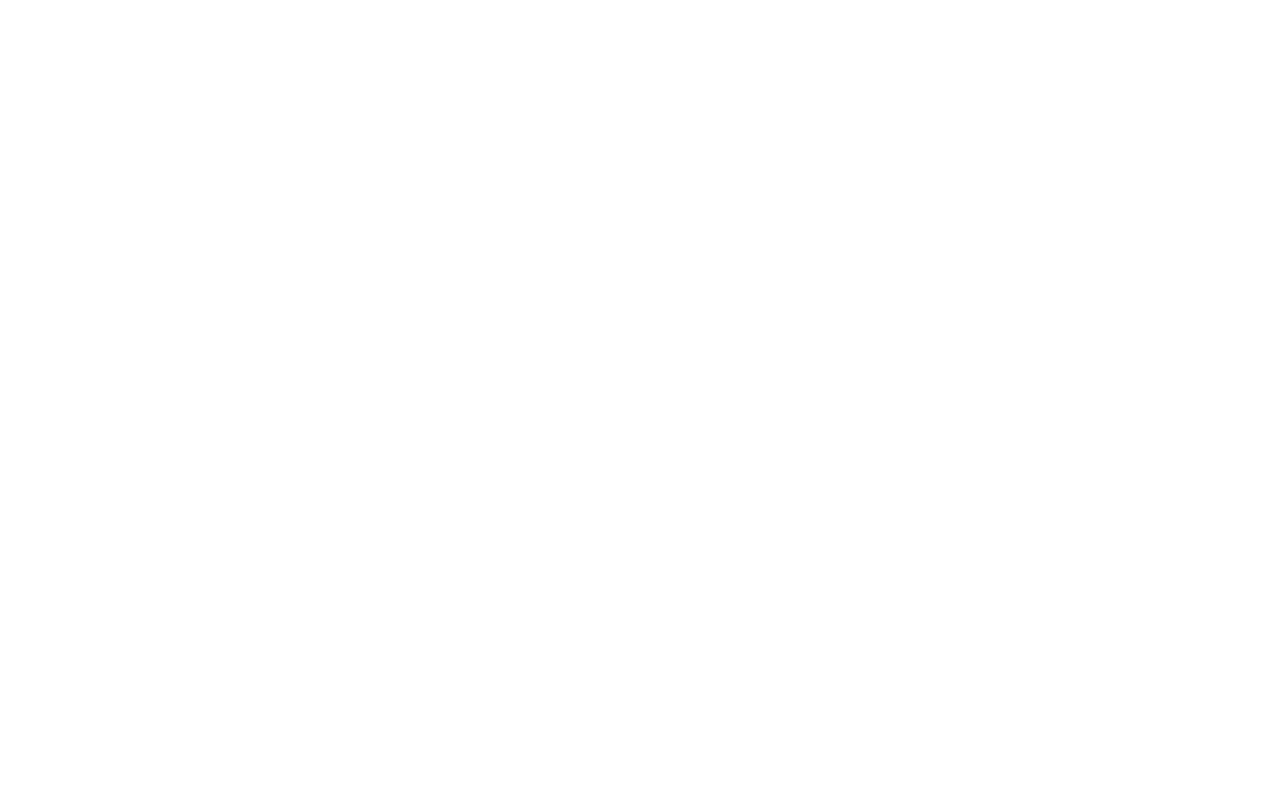
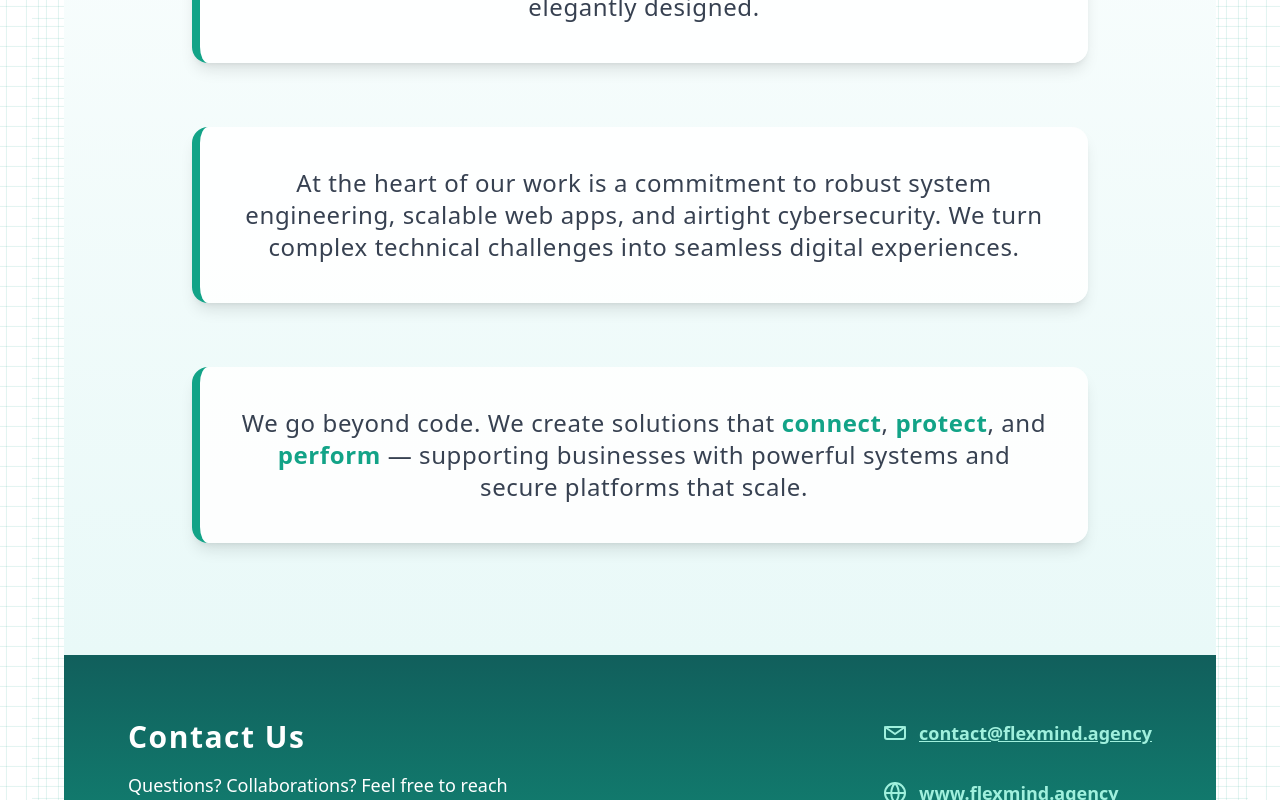
Before and after one commit to anwarzeghad/flexmind, a React (Vite) app: page / in a window 1280 px wide. Shown: the part 1380-2180 px from the top of the page. Before the commit the page ends 1016 px from the top, so only its background shows below. Built offline with nearby package versions, Linux system fonts and the light colour scheme.

Commit message:
troisieme push

```diff
--- a/src/App.css
+++ b/src/App.css
@@ -23,6 +23,9 @@
   box-sizing: border-box;
   position: relative;
   overflow: hidden;
+}
+html {
+  scroll-behavior: smooth;
 }
 
 /* Pulsation très subtile de l’opacité du motif */
--- a/src/App.jsx
+++ b/src/App.jsx
@@ -1,16 +1,18 @@
 import { useState } from 'react'
 import { Route, Routes } from 'react-router-dom'
 import Home from './pages/Home'
+import About from './pages/About'
 import Nav from './components/Nav';
 import './App.css'
+import Contact from './pages/Contact';
 
 function App() {
   return (
     <div id="root">
       <Nav/>
-      <Routes>
-        <Route path="/" element={<Home />} />
-      </Routes>
+      <Home/>
+      <About/>
+      <Contact/>
     </div>
   );
 }
--- a/src/components/Nav.jsx
+++ b/src/components/Nav.jsx
@@ -8,17 +8,16 @@
             <img src="/logo.svg" alt="logo" className="h-14 w-auto" />
 
             <ul className="flex gap-10 text-[#231f20] font-medium text-xl">
-                <li className="hover:text-[#12a387]"><Link to="/">Home</Link></li>
-                <li className="hover:text-[#12a387]"><Link to="/about">About</Link></li>
-                <li className="hover:text-[#12a387]"><Link to="/services">Services</Link></li>
-                <li className="hover:text-[#12a387]"><Link to="/contact">Contact</Link></li>
+                <li className="hover:text-[#12a387]"><a href="#home">Home</a></li>
+                <li className="hover:text-[#12a387]"><a href="#about">About</a></li>
+                <li className="hover:text-[#12a387]"><a href="#services">Services</a></li>
+                <li className="hover:text-[#12a387]"><a href="#contact">Contact</a></li>
             </ul>
 
-            <Link
-                to="/contact"
-                className="bg-gradient-to-r from-[#115f5c] to-[#12a387] px-6 py-2 rounded-br-3xl rounded-tl-3xl text-white text-lg shadow-md hover:scale-105 transition">
-                Get Started
-            </Link>
+            <a href="#contact" className="bg-gradient-to-r from-[#115f5c] to-[#12a387] px-6 py-2 rounded-br-3xl rounded-tl-3xl text-white text-lg shadow-md hover:scale-105 transition">Get Started</a>
+
+
+
         </div>
     );
 };
```
